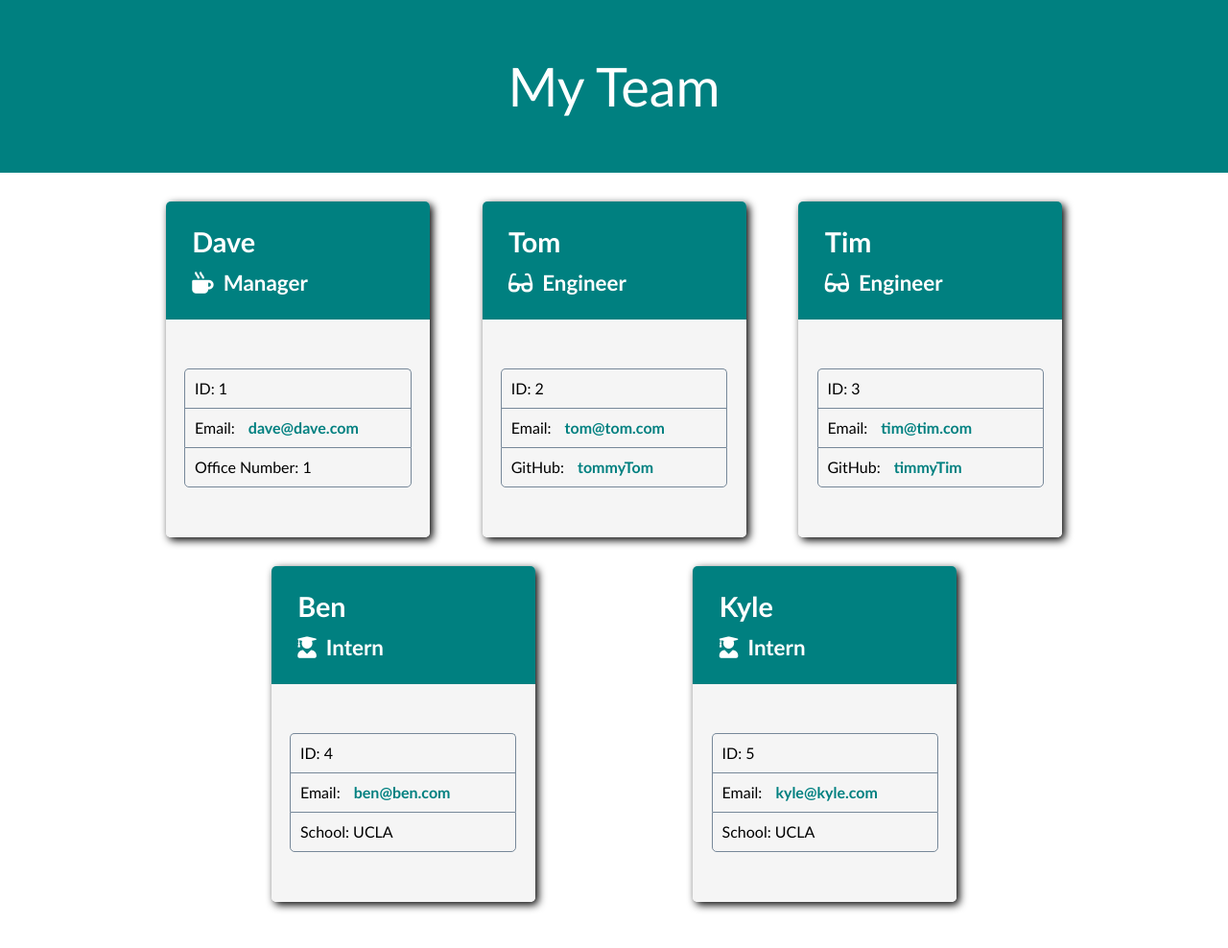
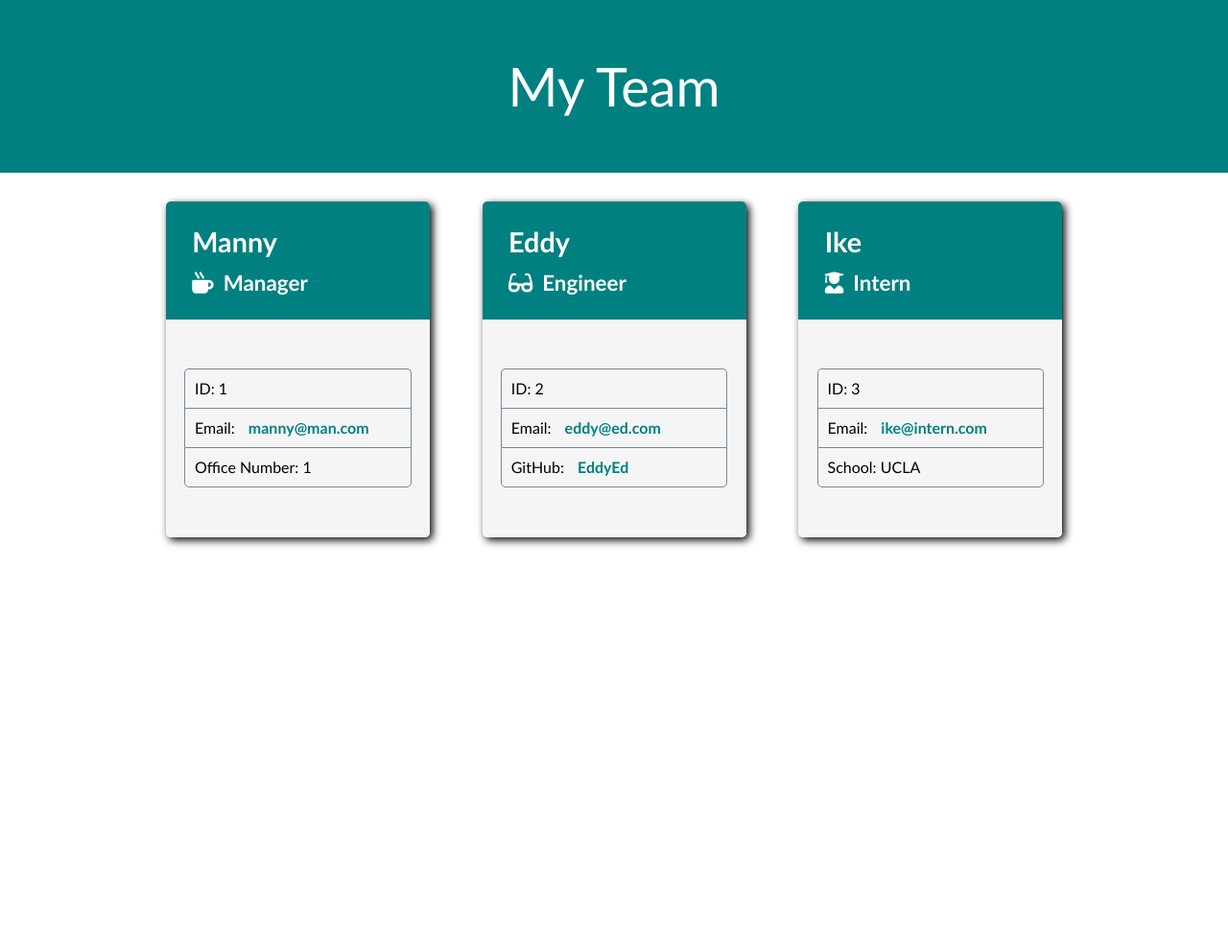
Before and after one commit to simmonsW/team-profile-generator, a website: page dist/index.html in a window 1280 px wide. Shown: the whole page at 96% size. Drawn offline with Linux system fonts and the light colour scheme.

Commit message:
added sample index.html

```diff
--- a/dist/index.html
+++ b/dist/index.html
@@ -17,7 +17,7 @@
 
     <div class="col-4">
       <div class="card-title">
-        <h2 class="name">Dave</h2>
+        <h2 class="name">Manny</h2>
         <h3 class="role"><i class="fas fa-mug-hot"></i>Manager</h3>
       </div>
       <div class="card-detail">
@@ -29,7 +29,7 @@
           </li>
           <li>
             <p class="email">
-              Email: <a href="mailto:dave@dave.com">dave@dave.com</a>
+              Email: <a href="mailto:manny@man.com">manny@man.com</a>
             </p>
           </li>
           <li>
@@ -43,7 +43,7 @@
 
     <div class="col-4">
       <div class="card-title">
-        <h2 class="name">Tom</h2>
+        <h2 class="name">Eddy</h2>
         <h3 class="role"><i class="fas fa-glasses"></i>Engineer</h3>
       </div>
       <div class="card-detail">
@@ -55,12 +55,12 @@
           </li>
           <li>
             <p class="email">
-              Email: <a href="mailto:tom@tom.com">tom@tom.com</a>
+              Email: <a href="mailto:eddy@ed.com">eddy@ed.com</a>
             </p>
           </li>
           <li>
             <p class="new">
-              GitHub: <a href="http://github.com/tommyTom">tommyTom</a>
+              GitHub: <a href="http://github.com/EddyEd">EddyEd</a>
             </p>
           </li>
         </ul>
@@ -69,8 +69,8 @@
 
     <div class="col-4">
       <div class="card-title">
-        <h2 class="name">Tim</h2>
-        <h3 class="role"><i class="fas fa-glasses"></i>Engineer</h3>
+        <h2 class="name">Ike</h2>
+        <h3 class="role"><i class="fas fa-user-graduate"></i>Intern</h3>
       </div>
       <div class="card-detail">
         <ul>
@@ -81,59 +81,7 @@
           </li>
           <li>
             <p class="email">
-              Email: <a href="mailto:tim@tim.com">tim@tim.com</a>
-            </p>
-          </li>
-          <li>
-            <p class="new">
-              GitHub: <a href="http://github.com/timmyTim">timmyTim</a>
-            </p>
-          </li>
-        </ul>
-      </div>
-    </div>
-
-    <div class="col-4">
-      <div class="card-title">
-        <h2 class="name">Ben</h2>
-        <h3 class="role"><i class="fas fa-user-graduate"></i>Intern</h3>
-      </div>
-      <div class="card-detail">
-        <ul>
-          <li>
-            <p class="id">
-              ID: 4
-            </p>
-          </li>
-          <li>
-            <p class="email">
-              Email: <a href="mailto:ben@ben.com">ben@ben.com</a>
-            </p>
-          </li>
-          <li>
-            <p class="new">
-              School: UCLA
-            </p>
-          </li>
-        </ul>
-      </div>
-    </div>
-
-    <div class="col-4">
-      <div class="card-title">
-        <h2 class="name">Kyle</h2>
-        <h3 class="role"><i class="fas fa-user-graduate"></i>Intern</h3>
-      </div>
-      <div class="card-detail">
-        <ul>
-          <li>
-            <p class="id">
-              ID: 5
-            </p>
-          </li>
-          <li>
-            <p class="email">
-              Email: <a href="mailto:kyle@kyle.com">kyle@kyle.com</a>
+              Email: <a href="mailto:ike@intern.com">ike@intern.com</a>
             </p>
           </li>
           <li>
--- a/package.json
+++ b/package.json
@@ -7,6 +7,7 @@
     "lib": "lib"
   },
   "scripts": {
+    "start": "node index.js",
     "test": "jest"
   },
   "repository": {
```
